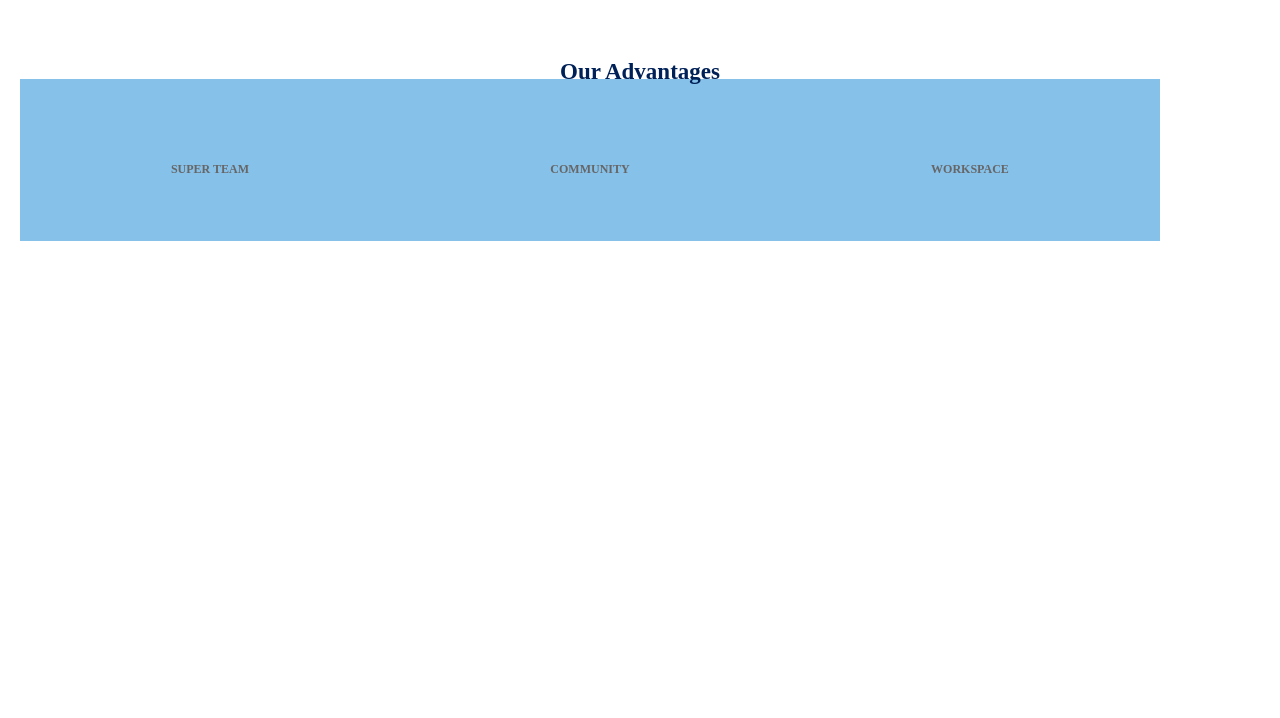
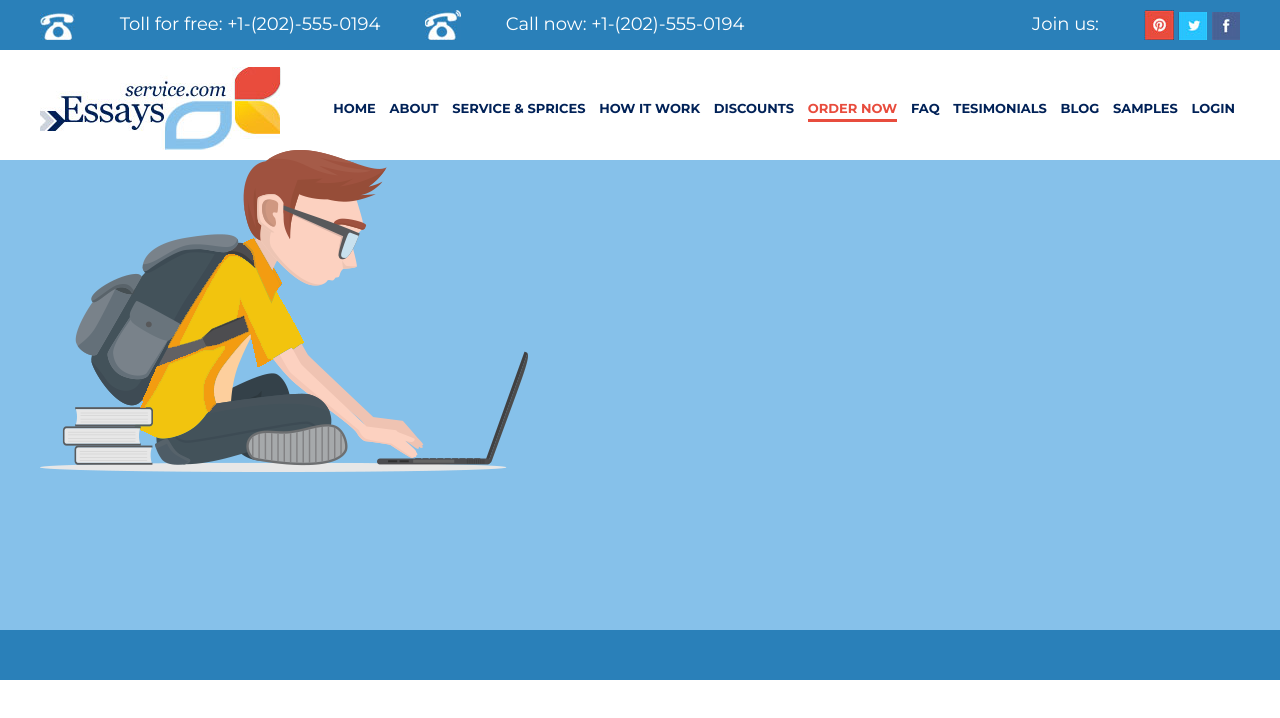
Before and after one commit to vadympavlina/HTML-CSS, a plain HTML site: page HTML_PSD/index.html in a window 1280 px wide. Drawn offline with Linux system fonts and the light colour scheme.

Commit message:
Demo Version

```diff
--- a/HTML_PSD/assets/CSS/style.css
+++ b/HTML_PSD/assets/CSS/style.css
@@ -1,5 +1,6 @@
 body {
     margin: 0;
+
     font-size: 15px;
     line-height: 1.6;
     color: #333;
@@ -11,76 +12,172 @@ body {
     box-sizing: border-box;
 }
 
-h1,
-h2,
-h3,
-h4,
-h5,
-h6 {
+h1, h2, h3, h4, h5, h6 {
     margin: 0;
 }
 
-/*  Container */
+hr {
+    display: block;
+    width: 100%;
+    height: 1px;
+    margin: 40px 0;
 
+    border: 0;
+    background-color: #e5e5e5;
+}
+
+/* Background Main page*/
+
+#rectangle__top{
+    width:100%;
+    height:50px;
+    background:#2a80b9;
+}
+
+#rectangle__navigation{
+    width:100%;
+    height:110px;
+    background:#fff;
+}
+
+#rectangle__main{
+    width:100%;
+    height:470px;
+    background:#86c1ea;
+
+}
+
+#rectangle__buttom{
+    width:100%;
+    height:50px;
+    background:#2a80b9;
+}
+
+/* Container */
 .container {
     width: 100%;
-    max-width: 1920px;
+    max-width: 1200px;
     margin: 0 auto;
 }
 
 /* Header */
-
 .header {
     width: 100%;
-    padding-top: 54px;
+    padding-top: 10px;
+
     position: absolute;
     top: 0;
     left: 0;
     right: 0;
     z-index: 1000;
 }
+.NumberContact {
+    margin: 0 auto;
+    display: inline-block;
+    justify-content: space-between;
+    align-items: center;
+    font-size: 18px;
+    font-weight: 400;
+    font-family: 'Montserrat', sans-serif;
 
-.header__inner {
+    color: #fff;
+}
+
+.contact__item {
+    display: inline-block;
+    vertical-align: top;
+    margin: 0 40px;
+
+}
+
+.JoinUs {
+    margin: 0 auto;
+    display: inline-block;
+    justify-content: space-between;
+    align-items: center;
+    font-size: 18px;
+    font-weight: 400;
+    font-family: 'Montserrat', sans-serif;
+
+    color: #fff;
+    float: right;
+}
+.join__text {
+    display: inline-block;
+    vertical-align: top;
+    margin: 0 40px;
+
+}
+
+.header__logo {
+    font-size: 30px;
+    font-weight: 700;
+    color: #fff;
+}
+/* Header Navigation*/
+
+.header__navig {
+    padding-top: 18px;
+    display: flex;
     justify-content: space-between;
     align-items: center;
 }
 
-.header__logo {
-    text-align: center;
-    font-size: 23px;
+/* Nav */
+.nav {
+    font-family: 'Montserrat', sans-serif;
+    font-size: 13px;
     font-weight: 700;
-    color: #002157;
+    text-transform: uppercase;
 }
 
-/*About*/
+.nav__link {
+    display: inline-block;
+    vertical-align: top;
+    margin: 0 5px;
+    position: relative;
 
-.about {
-    margin-top: 59px;
-    display: flex;
-    padding: 20px;
+    color: #002157;
+    text-decoration: none;
+
+    transition: color .1s linear;
 }
 
-.about__item {
+.nav__link:after {
+    content: "";
+    display: block;
+    width: 100%;
+    height: 3px;
 
-    width: 380px;
-    height: 162px;
-    background-color: #86c1ea;
+    background-color: #e84c3d;
+    opacity: 0;
 
+    position: absolute;
+    top: 100%;
+    left: 0;
+    z-index: 1;
+
+    transition: opacity .1s linear;
+}
+
+.nav__link:hover {
+    color: #e84c3d;
+}
+
+.nav__link:hover:after,
+.nav__link.active:after {
+    opacity: 1;
+}
+
+.nav__link.active {
+    color: #e84c3d;
+}
+/* Main */
+.main__img{
+
+    padding-top: 300px;
+
+    display: inline-block;
+    vertical-align: top;
     position: relative;
 }
-
-.about__text {
-    width: 100%;
-
-    color: #666;
-    text-transform: uppercase;
-    font-weight: 700;
-    font-size: 12px;
-    text-align: center;
-    opacity: 1;
-
-    position: absolute;
-    top: 50%;
-    left: 0;
-    z-index: 2;;
-}
--- a/HTML_PSD/index.html
+++ b/HTML_PSD/index.html
@@ -1,32 +1,75 @@
 <!DOCTYPE html>
 <html lang="en">
+
 <head>
     <meta charset="UTF-8">
     <meta name="viewport" content="width=device-width, initial-scale=1.0">
-    <link href="https://fonts.googleapis.com/css?family=Kaushan+Script|Montserrat:400,700&display=swap&subset=cyrillic-ext" rel="stylesheet">
-    <link rel="stylesheet" href="assets/CSS/style.css">
+    <link href="https://fonts.googleapis.com/css?family=Montserrat:400,700&display=swap" rel="stylesheet">    <link rel="stylesheet" href="assets/CSS/style.css">
     <meta http-equiv="X-UA-Compatible" content="ie=edge">
     <title>Education</title>
 </head>
+
 <body>
+    <div id="rectangle__top"></div>
+    <div id="rectangle__navigation"></div>
+    <div id="rectangle__main"></div>
+    <div id="rectangle__buttom"></div>
     <header class="header">
         <div class="container">
             <div class="header__inner">
-                <div class="header__logo">Our Advantages</div>
+                <div class="NumberContact">
+                        <img src="assets/images/header_contact/Phone_2.jpg" alt="">
+                    <div class="contact__item">
+                        <div class="contact__inner">
+                            <div class="contact__text">Toll for free: +1-(202)-555-0194</div>
+                        </div>
+                    </div>
+                    <img src="assets/images/header_contact/Phone_1.jpg" alt="">
+                    <div class="contact__item">
+                        <div class="card__inner">
+                            <div class="contact__text">Call now: +1-(202)-555-0194</div>
+                        </div>
+                    </div>
+                </div>
+                <div class="JoinUs">
+                        <div class="join__text">Join us:</div>
+                        <img src="assets/images/header_contact/Pinterest.jpg" alt="">
+                        <img src="assets/images/header_contact/Twitter.jpg" alt="">
+                        <img src="assets/images/header_contact/FaceBook.jpg" alt="">
+                </div>
+
             </div>
+
+            <div class="header__navig">
+                <img src="assets/images/header_nav/Service.jpg" alt="">
+                <nav class="nav">
+                    <a class="nav__link" href="#">Home</a>
+                    <a class="nav__link" href="#">About</a>
+                    <a class="nav__link" href="#">Service & Sprices</a>
+                    <a class="nav__link" href="#">How it work</a>
+                    <a class="nav__link" href="#">Discounts</a>
+                    <a class="nav__link active" href="#">Order now</a>
+                    <a class="nav__link" href="#">Faq</a>
+                    <a class="nav__link" href="#">Tesimonials</a>
+                    <a class="nav__link" href="#">Blog</a>
+                    <a class="nav__link" href="#">Samples</a>
+                    <a class="nav__link" href="#">Login</a>
+
+                </nav>
+            </div>
+            <div class="header__main">
+
+                        <img src="assets/images/header_main/img_boy.png" id="boy" alt="">
+
+
+                        <img src="assets/images/header_main/img_books_lamp.png" id="lamp" alt=">
+                 </div>
+                </div>
         </div>
     </header>
-    <div class="about">
-        <div class="about__item">
-            <div class="about__text">Super team</div>
 
-        </div>
-        <div class="about__item">
-            <div class="about__text">Community</div>
-        </div>
-        <div class="about__item">
-            <div class="about__text">WorkSpace</div>
-        </div>
-    </div>
+
+
 </body>
+
 </html>
```
Also changed, not shown: HTML_PSD/assets/images/header_contact/FaceBook.jpg (added), HTML_PSD/assets/images/header_contact/Phone_1.jpg (added), HTML_PSD/assets/images/header_contact/Phone_2.jpg (added), HTML_PSD/assets/images/header_contact/Pinterest.jpg (added), HTML_PSD/assets/images/header_contact/Twitter.jpg (added), HTML_PSD/assets/images/header_main/img_books_lamp.png (added), HTML_PSD/assets/images/header_main/img_boy.png (added), HTML_PSD/assets/images/header_nav/Service.jpg (added).
